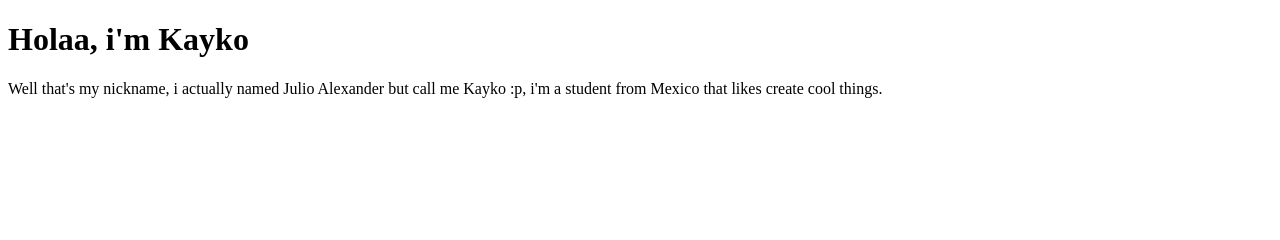
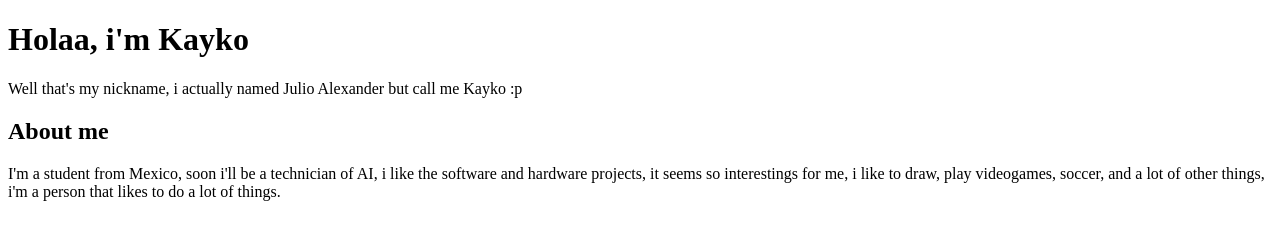
Before and after one commit to K4YKO/my-portfolio, a plain HTML site: page index.html in a window 1280 px wide. Drawn offline with Linux system fonts and the light colour scheme.

Commit message:
add an about me section

```diff
--- a/index.html
+++ b/index.html
@@ -5,6 +5,9 @@
 	</head>
 	<body>
 		<h1>Holaa, i'm Kayko</h1>
-		<p>Well that's my nickname, i actually named Julio Alexander but call me Kayko :p, i'm a student from Mexico that likes create cool things. </p>
+		<p>Well that's my nickname, i actually named Julio Alexander but call me Kayko :p</p>
+
+        <h2> About me</h2>
+        <p> I'm a student from Mexico, soon i'll be a technician of AI, i like the software and hardware projects, it seems so interestings for me, i like to draw, play videogames, soccer, and a lot of other things, i'm a person that likes to do a lot of things.</p>
 	</body>
 </html>
```
